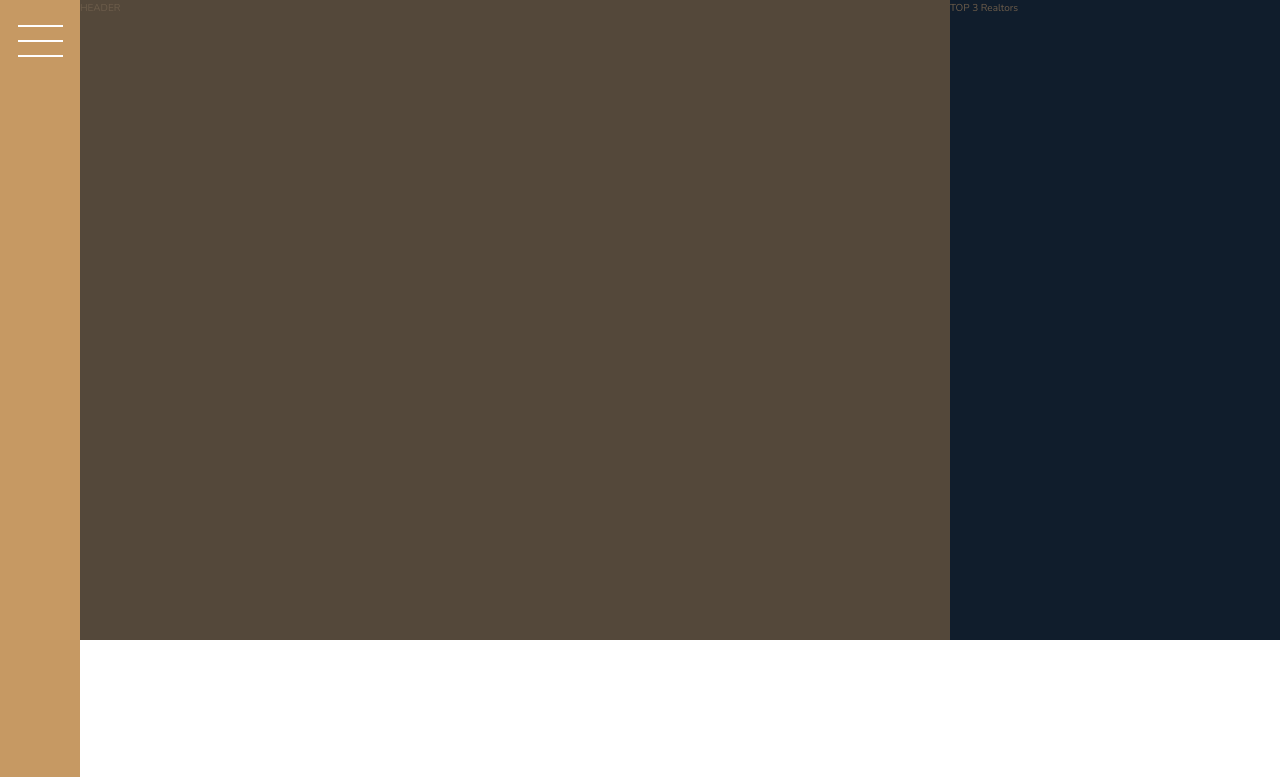
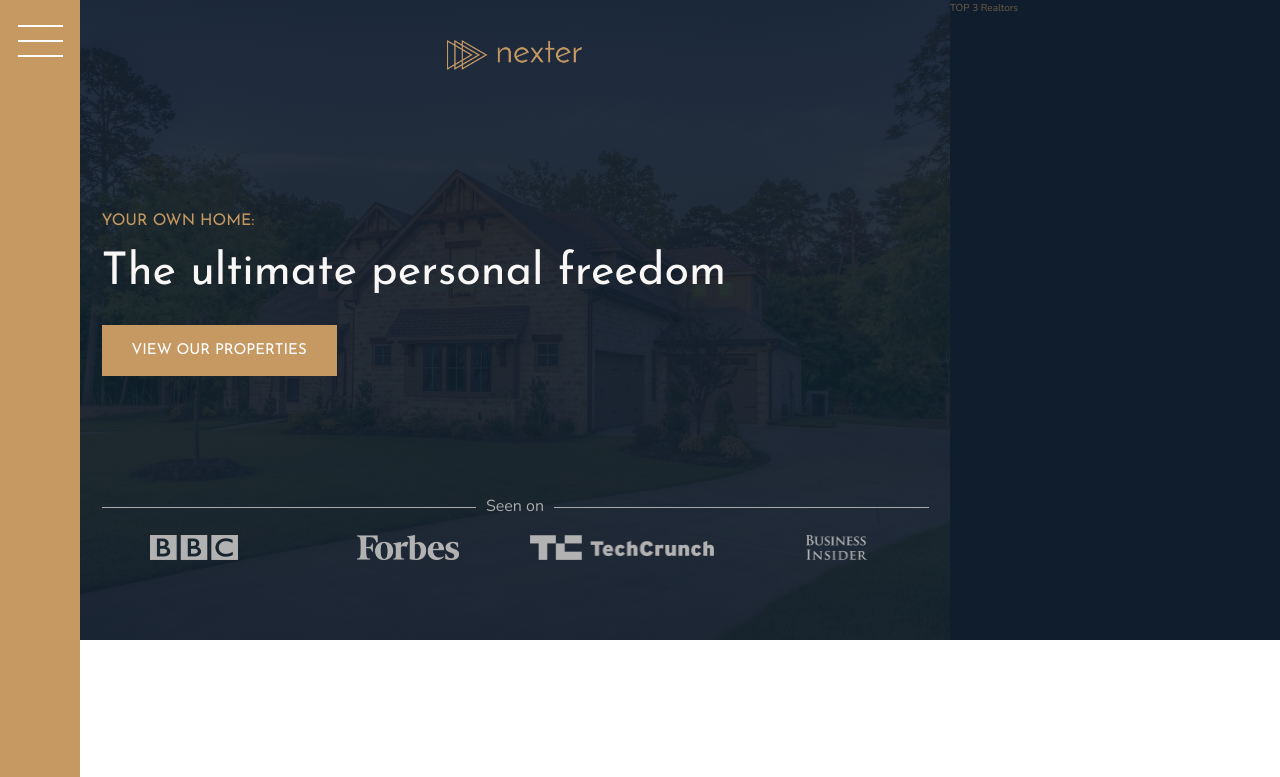
Before and after one commit to FarizaFSD/Nexter-Grid-Project, a website: page index.html in a window 1280 px wide. Shown: the top 777 px of the page. Drawn offline with nearby package versions, Linux system fonts and the light colour scheme.

Commit message:
built header section

```diff
--- a/index.html
+++ b/index.html
@@ -18,7 +18,24 @@
     <div class="sidebar">
       <button class="nav-btn"></button>
     </div>
-    <header class="header">HEADER</header>
+    <header class="header">
+      <img
+        src="
+      img/logo.png"
+        alt="LOGO"
+        class="header__logo"
+      />
+      <h3 class="heading-3">Your own home:</h3>
+      <h1 class="heading-1">The ultimate personal freedom</h1>
+      <button class="btn header__btn">View our properties</button>
+      <div class="header__seenon-text">Seen on</div>
+      <div class="header__seenon-logos">
+        <img src="img/logo-bbc.png" alt="Seen on logo" />
+        <img src="img/logo-forbes.png" alt="Seen on logo" />
+        <img src="img/logo-techcrunch.png" alt="Seen on logo" />
+        <img src="img/logo-bi.png" alt="Seen on logo" />
+      </div>
+    </header>
     <div class="realtors">TOP 3 Realtors</div>
     <section class="features">
       <div class="feature">
--- a/sass/_header.scss
+++ b/sass/_header.scss
@@ -1,4 +1,50 @@
 .header {
-  background-color: $color-grey-dark-1;
+  background-image: linear-gradient(
+      rgba($color-secondary, 0.9),
+      rgba($color-secondary, 0.93)
+    ),
+    url(../img/hero.jpeg);
+  background-size: cover;
+  background-position: center;
+  padding: 8rem;
+  padding-top: 4rem;
   grid-column: full-start / col-end 6;
+  display: grid;
+  grid-template-rows: 1fr min-content 6rem 1fr;
+  grid-template-columns: max-content;
+  grid-row-gap: 1.5rem;
+  justify-content: center;
+  &__logo {
+    justify-self: center;
+    height: 3rem;
+  }
+  &__btn {
+    align-self: start;
+    justify-self: start;
+  }
+  &__seenon-text {
+    display: grid;
+    grid-template-columns: 1fr max-content 1fr;
+    align-items: center;
+    grid-column-gap: 1rem;
+    font-size: 1.6rem;
+    color: $color-grey-light-2;
+    &::before,
+    &::after {
+      content: "";
+      height: 1px;
+      display: block;
+      background-color: currentColor;
+    }
+  }
+  &__seenon-logos {
+    display: grid;
+    grid-template-columns: repeat(4, 1fr);
+    grid-column-gap: 3rem;
+    justify-items: center;
+    img {
+      height: 2.5rem;
+      filter: brightness(70%);
+    }
+  }
 }
--- a/sass/_typography.scss
+++ b/sass/_typography.scss
@@ -1,6 +1,9 @@
 .heading-1 {
   font-family: $font-display;
   font-weight: 400;
+  font-size: 4.5rem;
+  color: $color-grey-light-1;
+  line-height: 1;
 }
 .heading-2 {
   font-family: $font-display;
```
Also changed, not shown: css/style.css.
